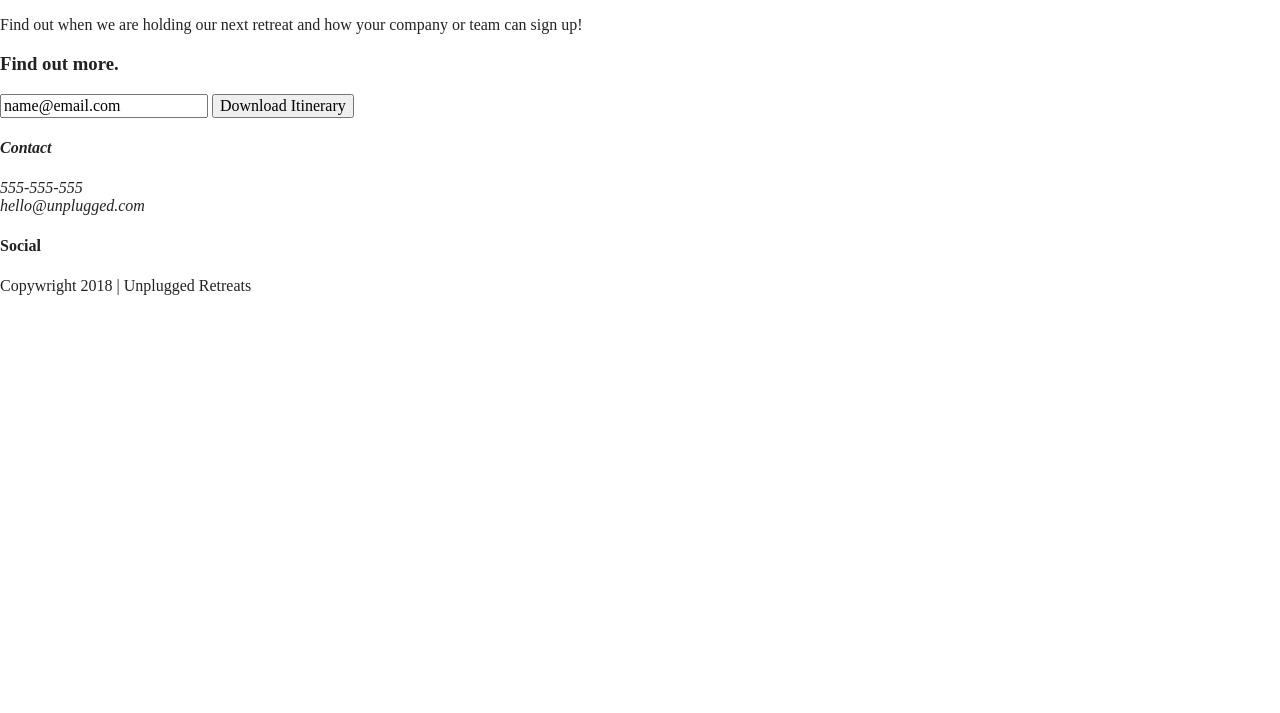
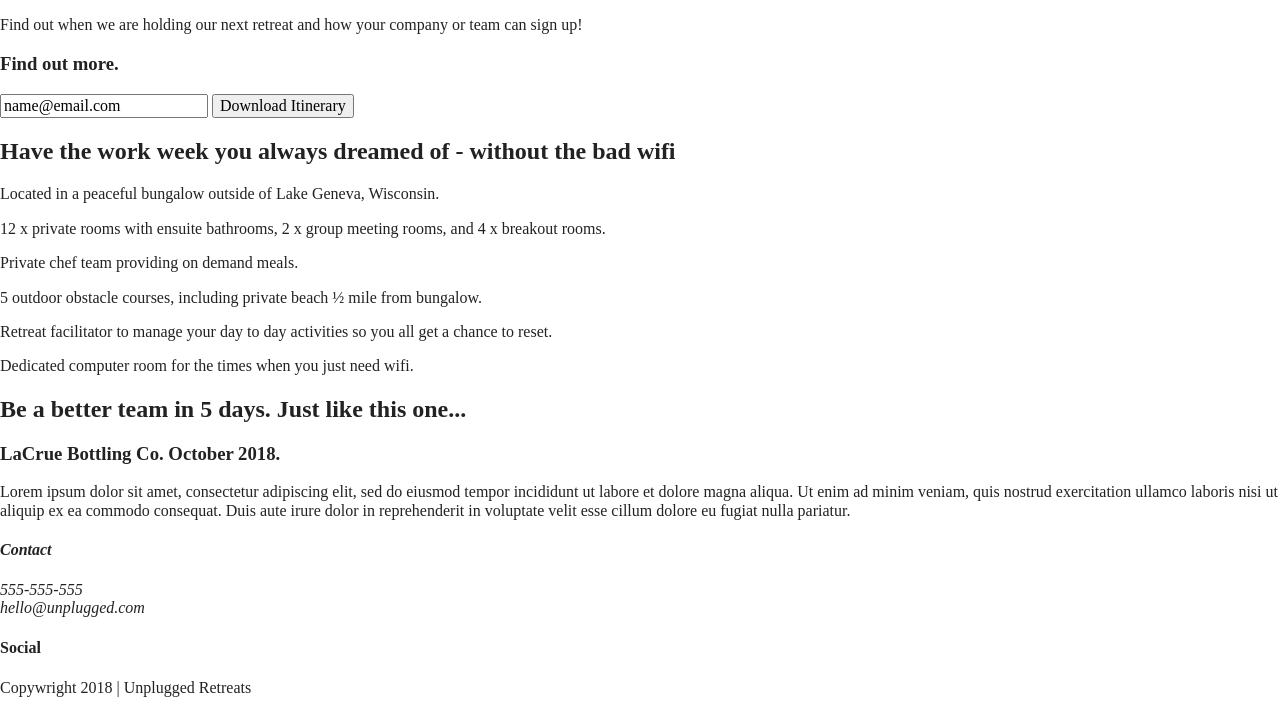
Before and after one commit to y-alicee/Unplugged-Retreat, a website built with Parcel: page index.html in a window 1280 px wide. Shown: the part 176-889 px from the top of the page. Before the commit the page ends 800 px from the top, so only its background shows below. Built offline with nearby package versions, Linux system fonts and the light colour scheme.

Commit message:
Finish Coding Your Homepage HTML

```diff
--- a/index.html
+++ b/index.html
@@ -37,6 +37,7 @@
       </nav>
     </div>
   </header>
+
   <!-- Main -->
   <main>
     <section class="hero-area">
@@ -44,6 +45,7 @@
         <h1>Retreat from the desk. Return refreshed.</h1>
       </div>
     </section>
+
     <aside>
       <div class="content-wrapper">
         <div class="form-description">
@@ -59,7 +61,81 @@
         </div>
       </div>
     </aside>
+
+    <section class ="features">
+      <div class="content-wrapper">
+        <h2>Have the work week you always dreamed of - without the bad wifi</h2>
+        <div class="features-items">
+          <article>
+            <p class="fontawesome-icon">
+
+            </p>
+            <p class="features-item-description">
+              Located in a peaceful bungalow outside of Lake Geneva, Wisconsin.
+            </p>
+          </article>
+          <article>
+            <p class="fontawesome-icon">
+
+            </p>
+            <p class="features-item-description">
+              12 x private rooms with ensuite bathrooms, 2 x group meeting rooms, and 4 x breakout rooms.
+            </p>
+          </article>
+          <article>
+            <p class="fontawesome-icon">
+
+            </p>
+            <p class="features-item-description">
+              Private chef team providing on demand meals.
+            </p>
+          </article>
+          <article>
+            <p class="fontawesome-icon">
+
+            </p>
+            <p class="features-item-description">
+              5 outdoor obstacle courses, including private beach ½ mile from bungalow.
+            </p>
+          </article>
+          <article>
+            <p class="fontawesome-icon">
+
+            </p>
+            <p class="features-item-description">
+              Retreat facilitator to manage your day to day activities so you all get a chance to reset.
+            </p>
+          </article>
+          <article>
+            <p class="fontawesome-icon">
+
+            </p>
+            <p class="features-item-description">
+              Dedicated computer room for the times when you just need wifi.
+            </p>
+          </article>
+        </div>
+      </div>
+    </section>
+
+    <section class="reviews">
+      <div class="content-wrapper">
+        <h2>Be a better team in 5 days. Just like this one...</h2>
+        <article>
+          <div>
+            <h3>LaCrue Bottling Co. October 2018.</h3>
+            <p>
+              Lorem ipsum dolor sit amet, consectetur adipiscing elit, sed do eiusmod tempor incididunt ut labore et
+              dolore magna aliqua. Ut enim ad minim veniam, quis nostrud exercitation ullamco laboris nisi ut aliquip
+              ex ea commodo consequat. Duis aute irure dolor in reprehenderit in voluptate velit esse cillum dolore eu
+              fugiat nulla pariatur.
+            </p>
+          </div>
+        </article>
+      </div>
+    </section>
   </main>
+
   <!-- Footer -->
   <footer>
     <div class="content-wrapper">
```
